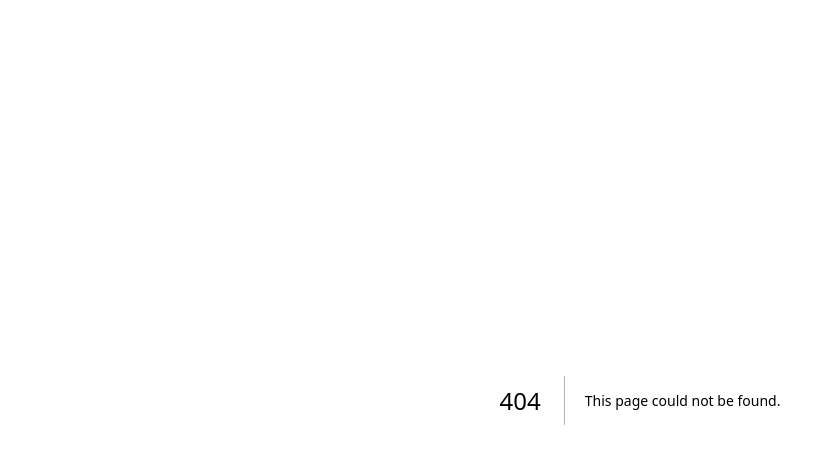
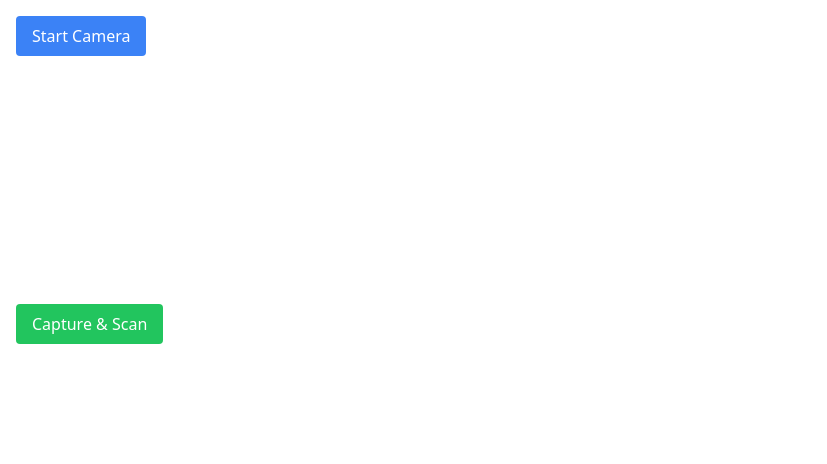
Before and after one commit to flyingshoe/mtg-card-finder, a Next.js app: page /scanner in a window 1280 px wide. Before the commit this address had no page. Shown: the top 464 px of the page, without its empty margins (0-827 px from the left). Built offline with nearby package versions, Linux system fonts and the light colour scheme.

Commit message:
test: base camera

```diff
--- /dev/null
+++ b/app/scanner/page.tsx
@@ -0,0 +1,90 @@
+"use client";
+
+import React, { useRef, useState } from "react";
+import Tesseract from "tesseract.js";
+
+const CameraOCR = () => {
+  const videoRef = useRef(null);
+  const canvasRef = useRef(null);
+  const [text, setText] = useState("");
+  const [loading, setLoading] = useState(false);
+
+  // Start Camera
+  const startCamera = async () => {
+    try {
+      const stream = await navigator.mediaDevices.getUserMedia({ video: true });
+      if (videoRef.current) {
+        videoRef.current.srcObject = stream;
+      }
+    } catch (error) {
+      console.error("Error accessing camera:", error);
+    }
+  };
+
+  // Capture Frame and Process OCR
+  const captureImage = () => {
+    if (videoRef.current && canvasRef.current) {
+      const canvas = canvasRef.current;
+      const context = canvas.getContext("2d");
+      context.drawImage(videoRef.current, 0, 0, canvas.width, canvas.height);
+
+      // Convert canvas to image data
+      canvas.toBlob((blob) => {
+        if (blob) processImage(blob);
+      }, "image/png");
+    }
+  };
+
+  // Process Image with Tesseract.js
+  const processImage = (image) => {
+    setLoading(true);
+    Tesseract.recognize(image, "eng", {
+      logger: (m) => console.log(m), // Logs progress
+    })
+      .then(({ data: { text } }) => {
+        setText(text);
+        setLoading(false);
+      })
+      .catch((err) => {
+        console.error(err);
+        setLoading(false);
+      });
+  };
+
+  return (
+    <div className="p-4">
+      <button
+        onClick={startCamera}
+        className="px-4 py-2 bg-blue-500 text-white rounded"
+      >
+        Start Camera
+      </button>
+
+      <div className="mt-4">
+        <video
+          ref={videoRef}
+          autoPlay
+          playsInline
+          className="w-full max-w-md"
+        />
+      </div>
+
+      <canvas ref={canvasRef} width={640} height={480} className="hidden" />
+
+      <button
+        onClick={captureImage}
+        className="mt-2 px-4 py-2 bg-green-500 text-white rounded"
+      >
+        Capture & Scan
+      </button>
+
+      {loading ? (
+        <p className="mt-2">Processing...</p>
+      ) : (
+        <p className="mt-2">{text}</p>
+      )}
+    </div>
+  );
+};
+
+export default CameraOCR;
--- a/package.json
+++ b/package.json
@@ -17,7 +17,8 @@
     "axios": "^1.7.9",
     "next": "15.1.6",
     "react": "^19.0.0",
-    "react-dom": "^19.0.0"
+    "react-dom": "^19.0.0",
+    "tesseract.js": "^6.0.0"
   },
   "devDependencies": {
     "@eslint/eslintrc": "^3",
```
Also changed, not shown: 1 other file (tests, documents, lock files or other folders).
